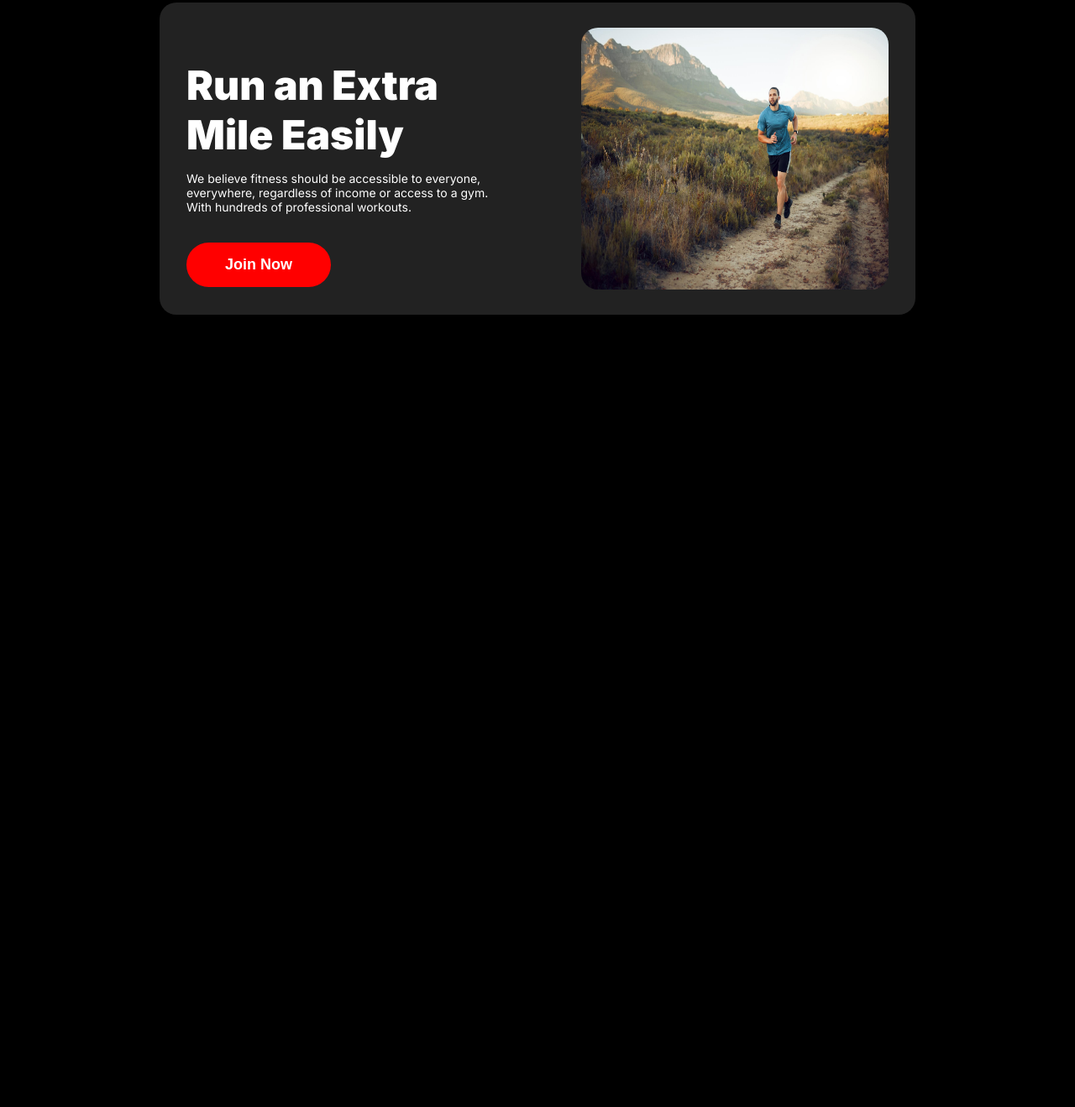
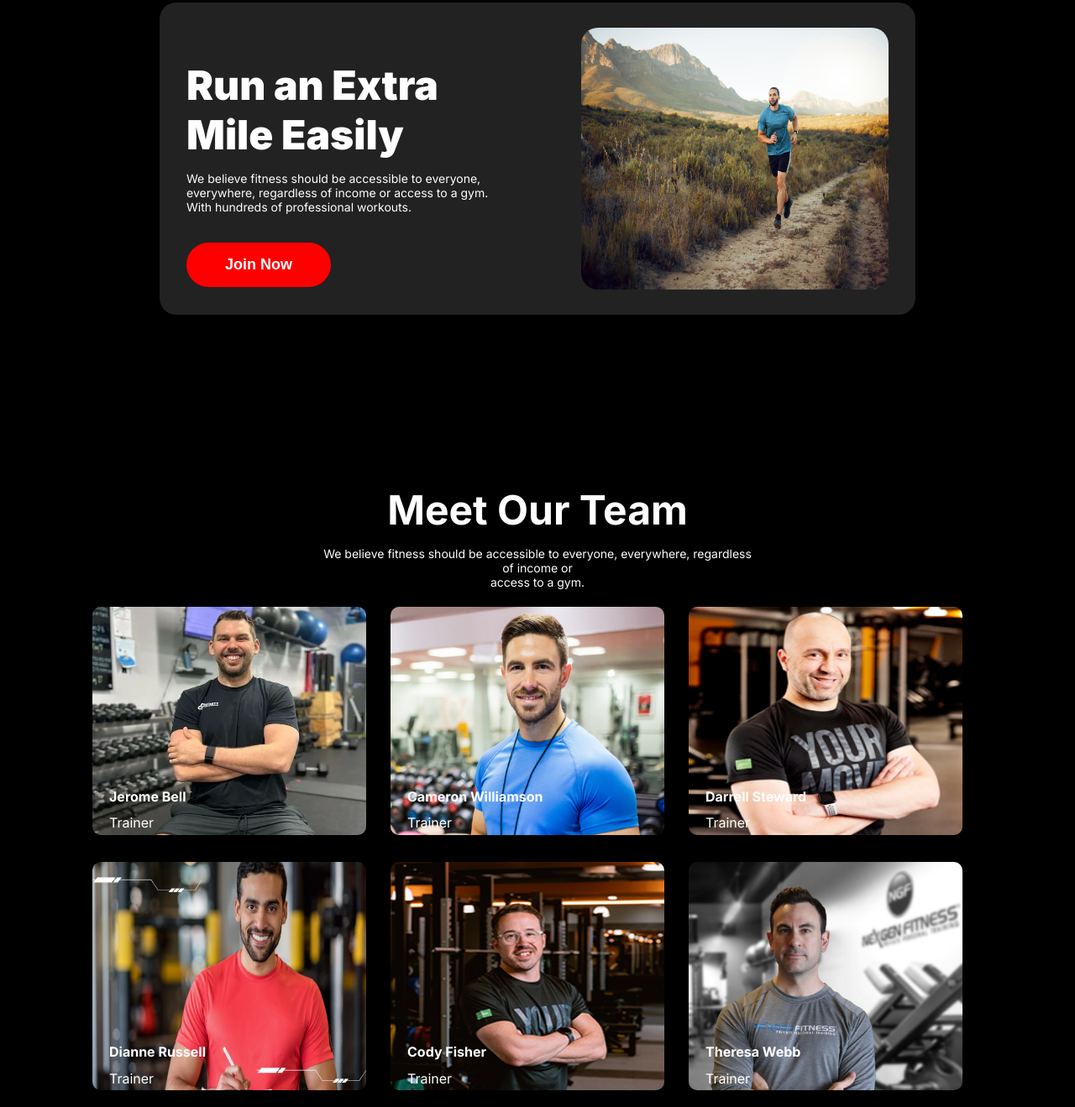
Before and after one commit to nurujjaman88/B10A2-versatile-ui-main, a plain HTML site: page index.html in a window 1280 px wide. Shown: the part 1649-2968 px from the top of the page at 84% size. Before the commit the page ends 2124 px from the top, so only its background shows below. Drawn offline with Linux system fonts and the light colour scheme; a web font is replaced by a local one.

Commit message:
Team Trainer  section inserted sucessfully

```diff
--- a/Styles/style.css
+++ b/Styles/style.css
@@ -282,3 +282,68 @@ margin-right: 144px;
     border: none;
 }
 /* Run an extra section style end */
+
+/* <!-- Meet our team Section start--> */
+.team-trainer-section{
+    display: flex;
+    justify-content: center;
+    flex-wrap: wrap;
+}
+
+.team-trainer-title{
+    text-align: center;
+    color: #FFFFFF;
+    max-width: 671px;
+    max-height: 120px;
+    margin: 40px 385px;
+
+}
+
+.team-title{
+    font-size: 48px;
+    font-weight: black;
+    margin-bottom: 10px;
+}
+
+.team-description{
+    font-size: 14px;
+    font-weight: 400;
+    margin-bottom: 20px;
+}
+
+/* Image Grid section */
+
+.team-trainer-image-grid{
+   display: grid;
+   grid-template-columns: repeat(3, 1fr);
+   gap: 5px;
+   margin: 58px, 190px 88px 190px;
+   width: 1060px;
+   height: 604px;
+   align-items: center;
+   margin-top: 40px;
+}
+
+.team-trainer-img img{
+    max-width: 100%;
+    width: 326px;
+    height: 272px;
+    border-radius: 10px;
+}
+/* .team-trainer-img h4, p{
+    color: #FFFFFF;
+    margin-top: -55px;
+} */
+.trainer-name{
+    color: #FFFFFF;
+    margin-top: -60px;
+    margin-left: 20px;
+}
+
+.trainer-title{
+    color: #FFFFFF;
+    margin-top: -10px;
+    margin-left: 20px;
+}
+
+/* <!-- Meet our team Section end--> */
--- a/index.html
+++ b/index.html
@@ -108,6 +108,53 @@
 
          </section>
         <!-- Run an Extra Mile Section end-->
+        <!-- Meet our team Section start-->
+         <section class="team-trainer-section">
+            <div class="team-trainer-title">
+                <h4 class="team-title">Meet Our Team</h4>
+                <p class="team-description">We believe fitness should be accessible to everyone, everywhere, regardless of income or <br>access to a gym.</p>
+            </div>
+
+            <div class="team-trainer-image-grid">
+                <div class="team-trainer-img">
+                    <img src="images/trainer1.png" alt="">
+                    <h4 class="trainer-name">Jerome Bell</h4>
+                    <p class="trainer-title">Trainer</p>
+                </div>
+
+                <div class="team-trainer-img">
+                    <img src="images/trainer2.png" alt="">
+                    <h4 class="trainer-name">Cameron Williamson</h4>
+                    <p class="trainer-title">Trainer</p>
+                </div>
+
+                <div class="team-trainer-img">
+                    <img src="images/trainer3.png" alt="">
+                    <h4 class="trainer-name">Darrell Steward</h4>
+                    <p class="trainer-title">Trainer</p>
+                </div>
+
+                <div class="team-trainer-img">
+                    <img src="images/trainer4.png" alt="">
+                    <h4 class="trainer-name">Dianne Russell</h4>
+                    <p class="trainer-title">Trainer</p>
+                </div>
+
+                <div class="team-trainer-img">
+                    <img src="images/trainer5.png" alt="">
+                    <h4 class="trainer-name">Cody Fisher</h4>
+                    <p class="trainer-title">Trainer</p>
+                </div>
+
+                <div class="team-trainer-img">
+                    <img src="images/trainer6.png" alt="">
+                    <h4 class="trainer-name">Theresa Webb</h4>
+                    <p class="trainer-title">Trainer</p>
+                </div>
+            </div>
+
+         </section>
+        <!-- Meet our team Section end-->
      </main>
     <!-- Main Section End -->
 
```
